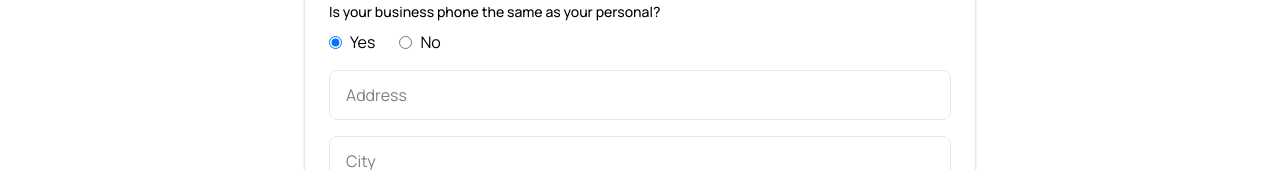
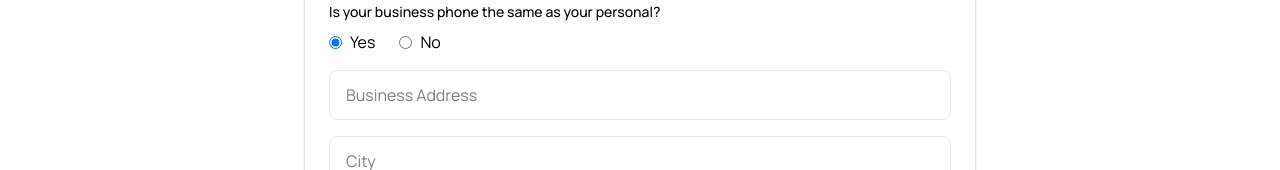
Before and after one commit to JohannesKarasik/ContractorBoost, a Next.js app: page /client-form in a window 1280 px wide. Shown: the part 491-661 px from the top of the page. Built offline with nearby package versions, Linux system fonts and the light colour scheme.

Commit message:
Initial commit

```diff
--- a/src/app/client-form/page.tsx
+++ b/src/app/client-form/page.tsx
@@ -4,7 +4,6 @@ import { useState } from "react";
 
 export default function ContactPage() {
   const [businessPhone, setBusinessPhone] = useState("");
-  const [personalPhone, setPersonalPhone] = useState("");
   const [samePhone, setSamePhone] = useState<"yes" | "no">("yes");
 
   const formatPhone = (value: string) => {
@@ -20,10 +19,6 @@ export default function ContactPage() {
 
   const handleBusinessPhoneChange = (e: React.ChangeEvent<HTMLInputElement>) => {
     setBusinessPhone(formatPhone(e.target.value));
-  };
-
-  const handlePersonalPhoneChange = (e: React.ChangeEvent<HTMLInputElement>) => {
-    setPersonalPhone(formatPhone(e.target.value));
   };
 
   return (
@@ -106,22 +101,10 @@ export default function ContactPage() {
             </div>
           </div>
 
-          {samePhone === "no" && (
-            <input
-              type="tel"
-              name="personal_phone"
-              placeholder="Personal Phone"
-              required
-              value={personalPhone}
-              onChange={handlePersonalPhoneChange}
-              className="w-full rounded-lg border px-4 py-3"
-            />
-          )}
-
           <input
             type="text"
-            name="address"
-            placeholder="Address"
+            name="business_address"
+            placeholder="Business Address"
             required
             className="w-full rounded-lg border px-4 py-3"
           />
```
